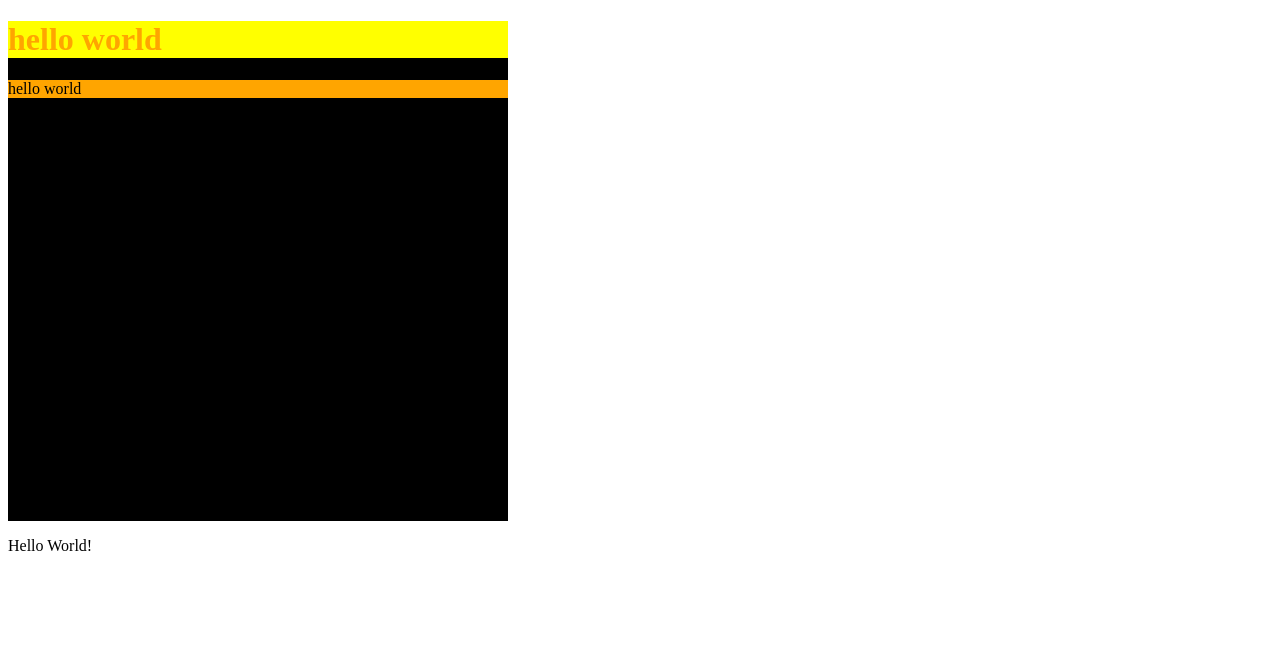
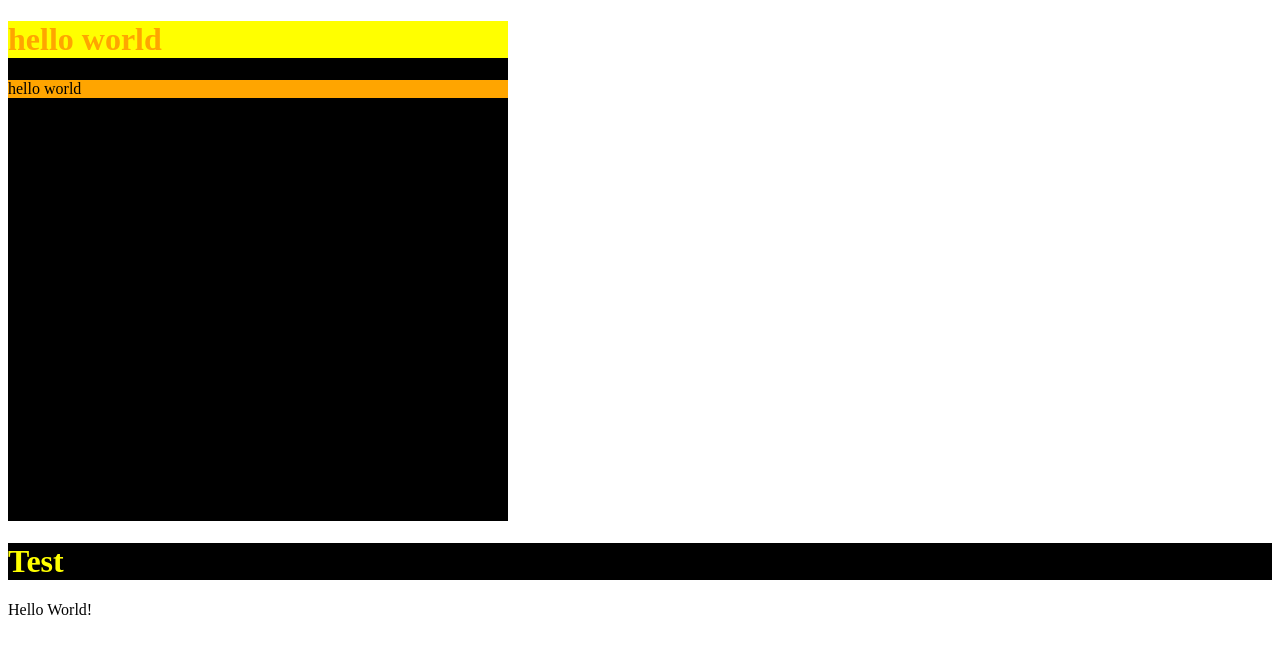
Before and after one commit to ClaytonMalarkey/csstest, a plain HTML site: page index.html in a window 1280 px wide. Drawn offline with Linux system fonts and the light colour scheme.

Commit message:
second commit

```diff
--- a/index.html
+++ b/index.html
@@ -12,7 +12,9 @@
         <h1>hello world</h1>
         <p>hello world</p>
     </div>
-
+    <header>
+            <h1>Test</h1>
+    </header>
     <p>Hello World!</p>
 </body>
 </html>
--- /dev/null
+++ b/scss/_header.scss
@@ -0,0 +1,4 @@
+h1 {
+    background-color: black;
+    color: yellow;
+}
--- a/scss/style.scss
+++ b/scss/style.scss
@@ -19,3 +19,4 @@ $parent-color : orange;
         background-color: $parent-color;
     }
 }
+@import "header";
```
Also changed, not shown: css/style.css, 2 other files.
